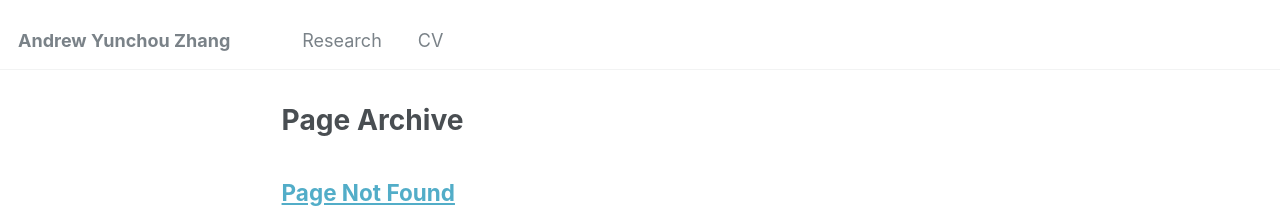
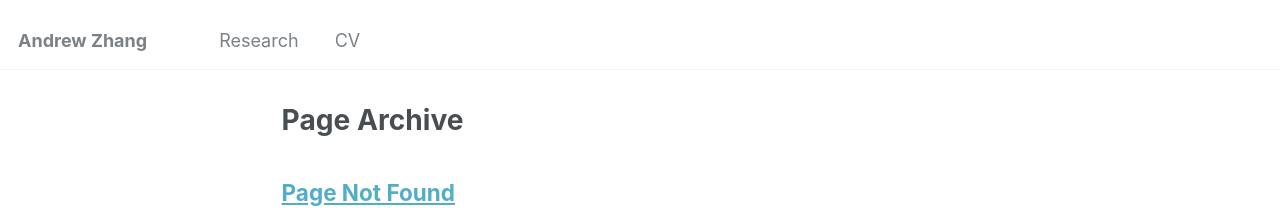
Before and after one commit to Andrew-YC-Zhang/andrew-yc-zhang.github.io, a Jekyll site: the page built from _pages/page-archive.html, in a window 1280 px wide. Shown: the top 223 px of the page. Built offline with Jekyll 4.4.1, drawn with Linux system fonts in a browser that asks for light colours.

Commit message:
Update _config.yml

```diff
--- a/_config.yml
+++ b/_config.yml
@@ -8,7 +8,7 @@
 
 # Basic Site Settings
 locale                   : "en-US"
-title                    : "Andrew Yunchou Zhang"
+title                    : "Andrew Zhang"
 title_separator          : "-"
 name                     : &name "Andrew Yunchou Zhang"
 description              : &description "personal description"
@@ -22,7 +22,7 @@ repository               : "academicpages/academicpages.github.io"
 author:
   # Biographic information
   avatar           : "profile2.jpg"
-  name             : "Andrew Zhang<br>张运筹"
+  name             : "Andrew Yunchou Zhang<br>张运筹"
   pronouns         : # example: "she/her"
   bio              : "PhD candidate in Economics"
   location         : "Hong Kong"
```
